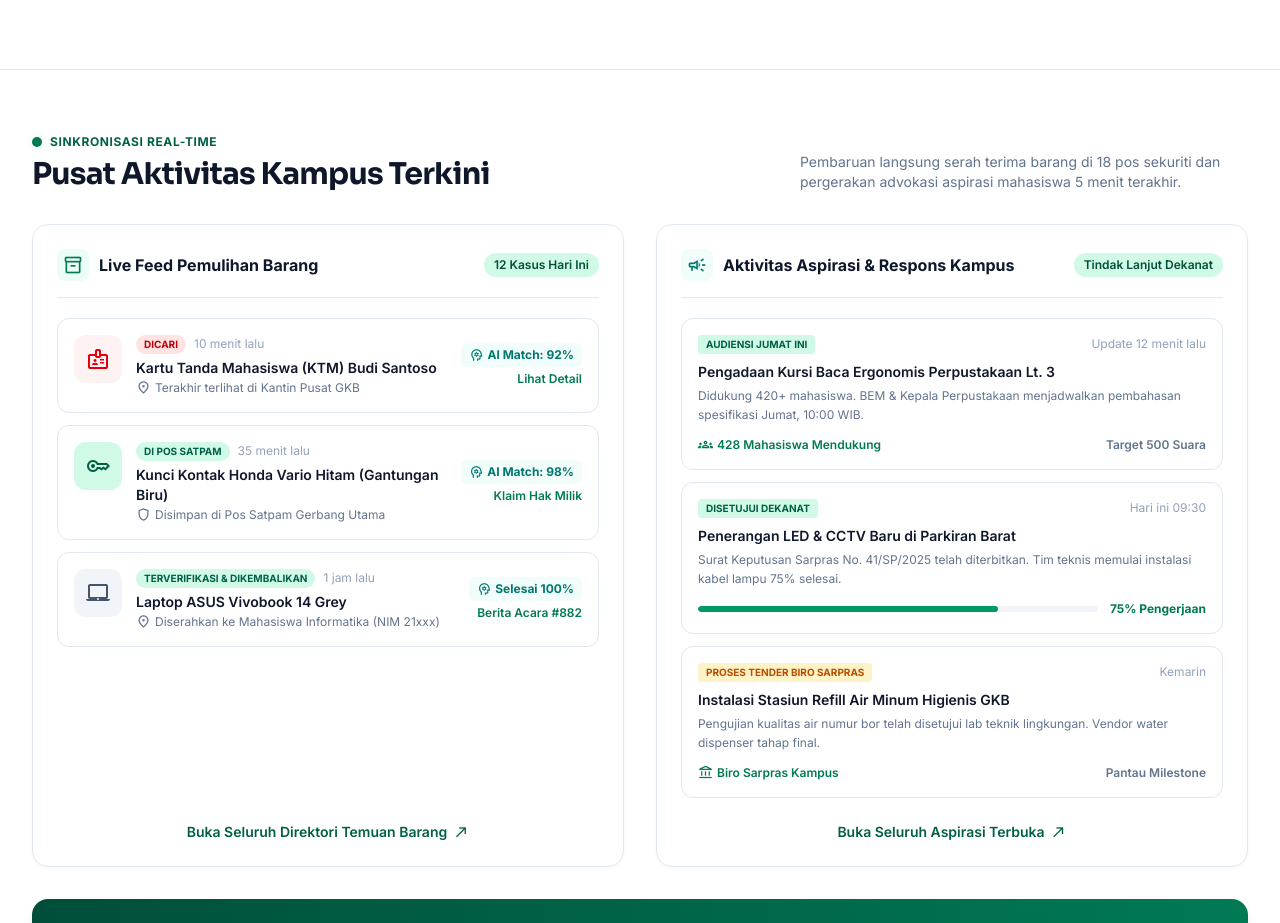
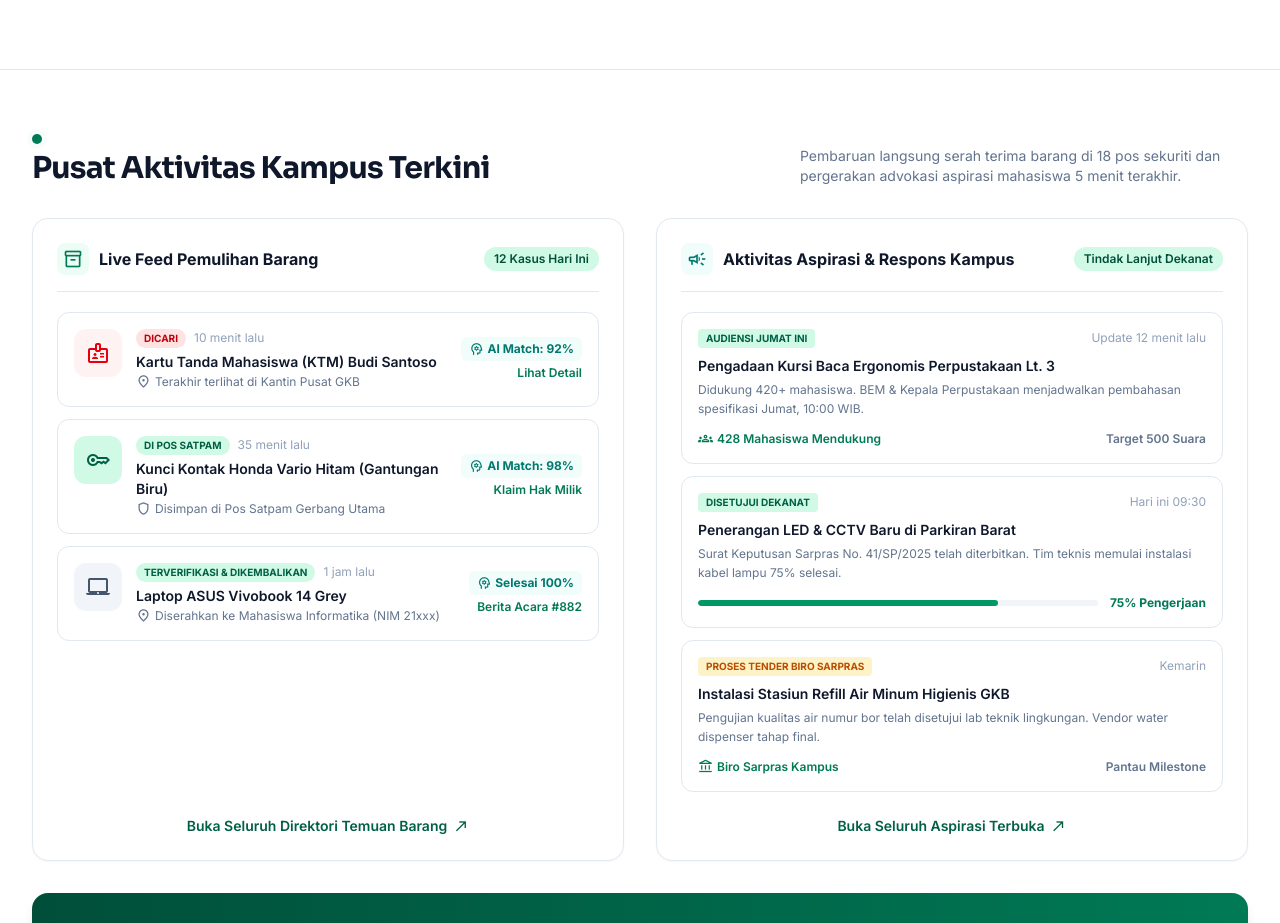
Before and after one commit to Jiwaislamutidar/TugasPemrogramanWeb, a React (Vite) app: page / in a window 1280 px wide. Shown: the part 940-1863 px from the top of the page. Built offline with nearby package versions, Linux system fonts and the light colour scheme.

Commit message:
memey cantik

```diff
--- a/src/pages/homepage.jsx
+++ b/src/pages/homepage.jsx
@@ -311,7 +311,6 @@ export default function Homepage() {
         </header>
       </div>
 
-      {/* MOBILE DRAWER */}
       <div className={`fixed inset-0 z-[60] md:hidden transition-[visibility] duration-500 ${menu ? 'visible' : 'invisible'}`}>
         <div onClick={() => setMenu(false)} className={`absolute inset-0 bg-slate-900/40 backdrop-blur-sm transition-opacity duration-500 ${menu ? 'opacity-100' : 'opacity-0'}`} />
         <aside className={`absolute right-0 top-0 h-full w-72 max-w-[85%] bg-white p-5 shadow-2xl transition-transform duration-500 ${ease} ${menu ? 'translate-x-0' : 'translate-x-full'}`}>
@@ -407,7 +406,6 @@ export default function Homepage() {
               <div>
                 <div className="flex items-center gap-2 mb-1.5">
                   <span className="relative flex h-2.5 w-2.5"><span className="animate-ping absolute inline-flex h-full w-full rounded-full bg-emerald-600 opacity-75" /><span className="relative inline-flex rounded-full h-2.5 w-2.5 bg-emerald-700" /></span>
-                  <span className="text-xs uppercase tracking-wider text-emerald-800 font-bold">Sinkronisasi Real-Time</span>
                 </div>
                 <h2 className={`${go} text-2xl md:text-3xl font-bold tracking-tight`}>Pusat Aktivitas Kampus Terkini</h2>
               </div>
@@ -658,7 +656,7 @@ export default function Homepage() {
         </div>
       </footer>
 
-      {/* balik ke atas */}
+      {/* button biar balik ke atas */}
       <button aria-label="Kembali ke atas" onClick={() => window.scrollTo({ top: 0, behavior: 'smooth' })}
         className={`ripple fixed bottom-6 right-5 z-40 w-12 h-12 rounded-full bg-emerald-700 text-white shadow-lg hover:bg-emerald-600 hover:-translate-y-1 hover:shadow-xl active:scale-90 transition-all duration-500 ${ease} ${showTop ? 'opacity-100 translate-y-0 scale-100' : 'opacity-0 translate-y-8 scale-75 pointer-events-none'}`}>
         <Ic n="arrow_upward" />
--- a/src/pages/lostfound.jsx
+++ b/src/pages/lostfound.jsx
@@ -4,7 +4,6 @@ import { Link } from 'react-router-dom';
 const A = ({ href, ...p }) =>
   href?.startsWith('/') ? <Link to={href} {...p} /> : <a href={href} {...p} />;
 
-// Ubah path di sini jika rute berbeda
 const ROUTES = { home: '/', lostFound: '/lostfound', aspirasi: '/aspirasi' };
 const STORAGE_KEY = 'kampusmart-lostfound';
 
@@ -637,7 +636,6 @@ export default function PageLostFound() {
           </div>
         </section>
 
-        {/* daftar */}
         <section id="daftar" className="scroll-mt-24 pb-14">
           <div className="max-w-7xl mx-auto px-4 sm:px-8">
             <div className="bg-white border border-slate-200 rounded-2xl p-3 sm:p-4 shadow-sm space-y-3">
```
